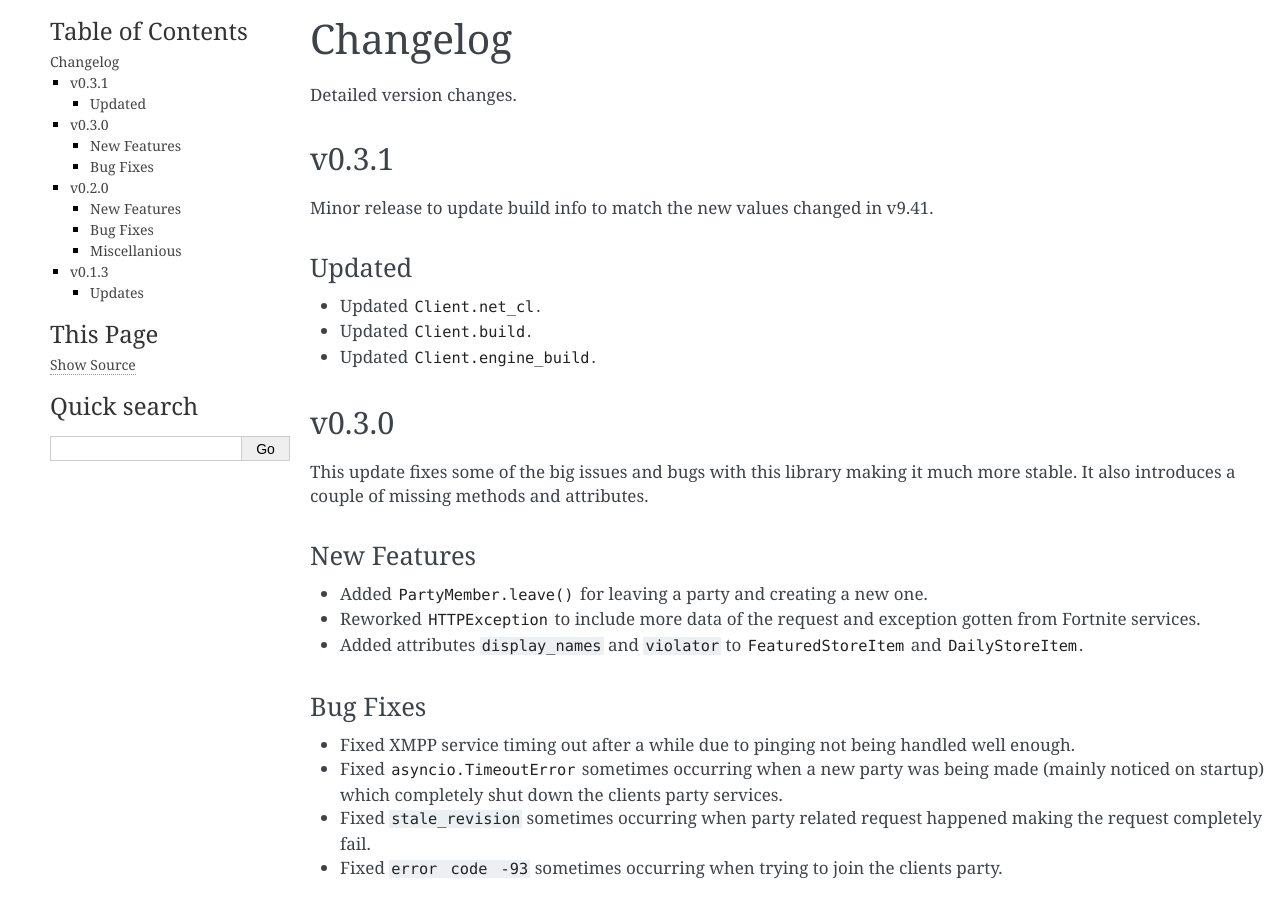
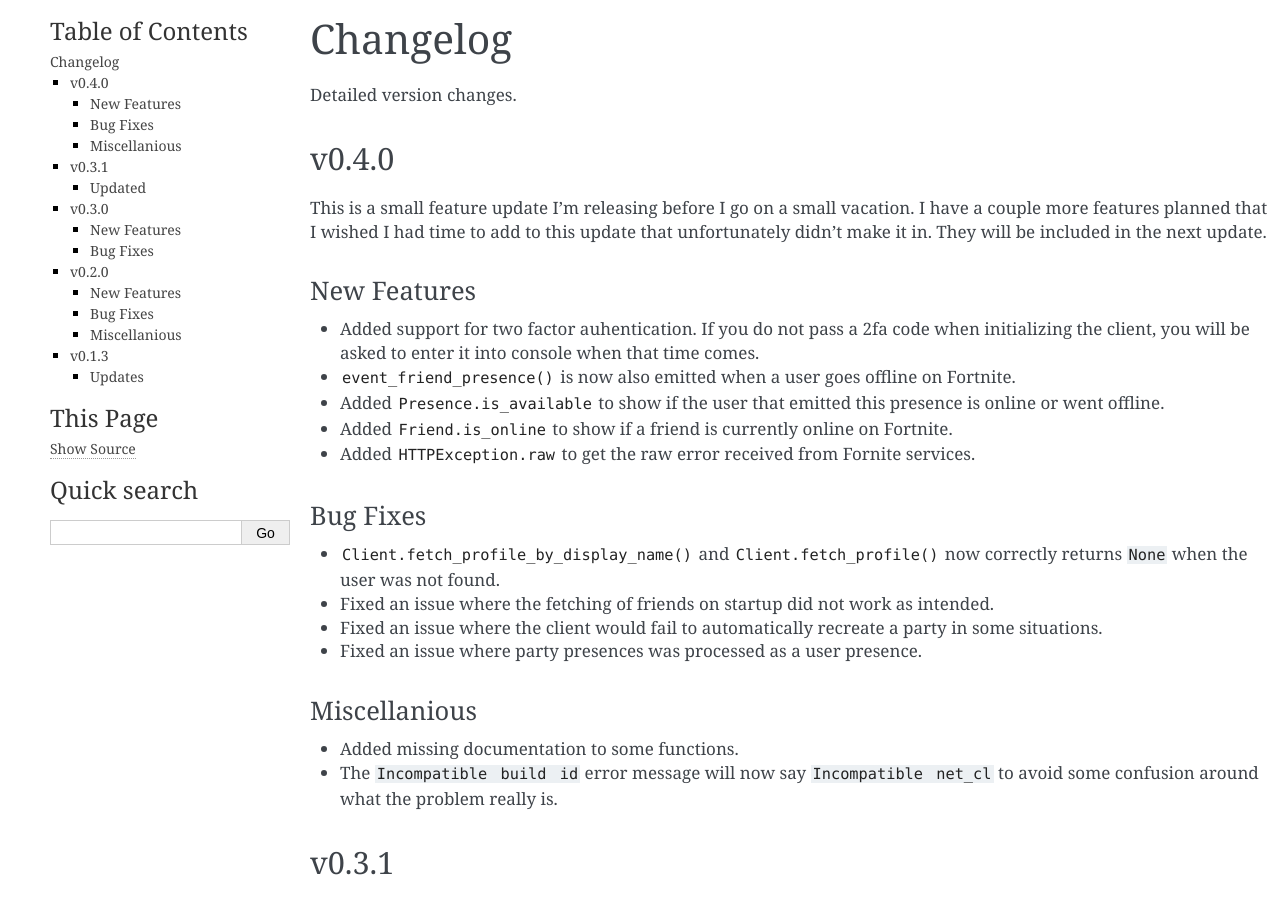
Before and after one commit to Terbau/fortnitepy, a Sphinx documentation site: the page built from docs/changelog.rst, in a window 1280 px wide and 900 px high. Built offline with Sphinx 7.4.7, drawn with Linux system fonts in a browser that asks for light colours.

Commit message:
v0.4.0 changelog + version bump. fix docs typo

```diff
--- a/docs/changelog.rst
+++ b/docs/changelog.rst
@@ -4,6 +4,35 @@ Changelog
 =========
 
 Detailed version changes.
+
+
+v0.4.0
+------
+
+This is a small feature update I'm releasing before I go on a small vacation. I have a couple more features planned that I wished I had time to add to this update that unfortunately didn't make it in. They will be included in the next update.
+
+New Features
+~~~~~~~~~~~~
+
+- Added support for two factor auhentication. If you do not pass a 2fa code when initializing the client, you will be asked to enter it into console when that time comes.
+- :func:`event_friend_presence` is now also emitted when a user goes offline on Fortnite.
+- Added :attr:`Presence.is_available` to show if the user that emitted this presence is online or went offline.
+- Added :attr:`Friend.is_online` to show if a friend is currently online on Fortnite.
+- Added :attr:`HTTPException.raw` to get the raw error received from Fornite services.
+
+Bug Fixes
+~~~~~~~~~
+
+- :meth:`Client.fetch_profile_by_display_name` and :meth:`Client.fetch_profile` now correctly returns ``None`` when the user was not found.
+- Fixed an issue where the fetching of friends on startup did not work as intended.
+- Fixed an issue where the client would fail to automatically recreate a party in some situations.
+- Fixed an issue where party presences was processed as a user presence.
+
+Miscellanious
+~~~~~~~~~~~~~
+
+- Added missing documentation to some functions.
+- The ``Incompatible build id`` error message will now say ``Incompatible net_cl`` to avoid some confusion around what the problem really is.
 
 
 v0.3.1
--- a/fortnitepy/__init__.py
+++ b/fortnitepy/__init__.py
@@ -24,7 +24,7 @@ OUT OF OR IN CONNECTION WITH THE SOFTWARE OR THE USE OR OTHER DEALINGS IN THE
 SOFTWARE.
 """
 
-__version__ = '0.3.1'
+__version__ = '0.4.0'
 
 from .client import Client
 from .friend import Friend, PendingFriend
```
Also changed, not shown: 1 other file.
